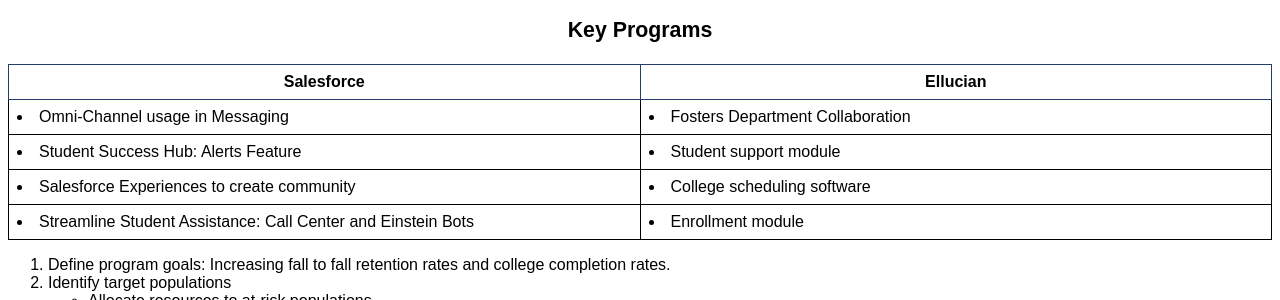
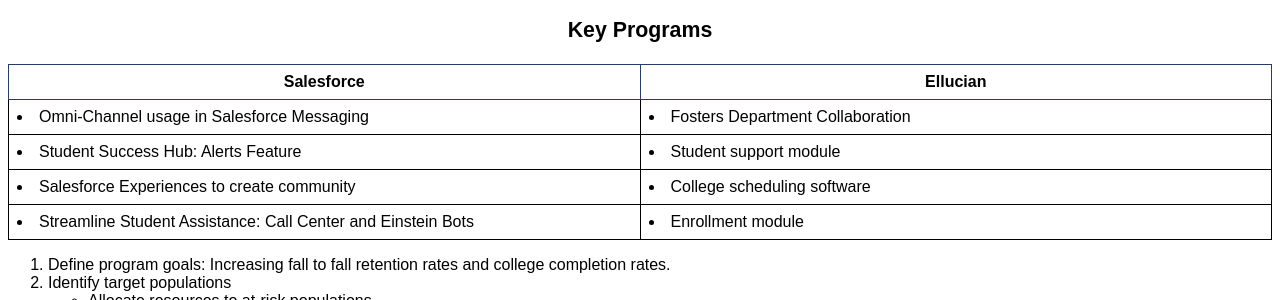
Before and after one commit to BiancaW714/biancaw714.github.io, a Jekyll site: the page index.html, which Jekyll copies as it is, in a window 1280 px wide. Shown: the part 458-758 px from the top of the page. Built offline with Jekyll 4.4.1, drawn with Linux system fonts in a browser that asks for light colours.

Commit message:
Update index.html

```diff
--- a/index.html
+++ b/index.html
@@ -81,7 +81,7 @@
 
         </tr>
         <tr>
-          <td><li>Omni-Channel usage in Messaging</li></td>
+          <td><li>Omni-Channel usage in Salesforce Messaging</li></td>
           <td><li>Fosters Department Collaboration</li></td>
 
         </tr>
```
